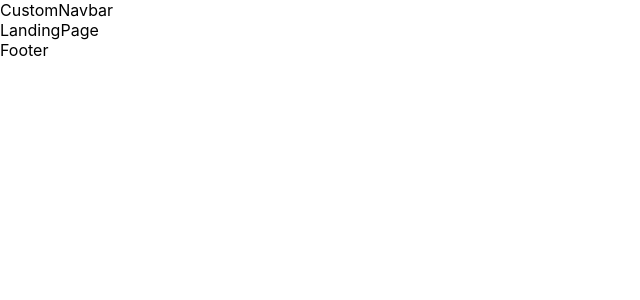
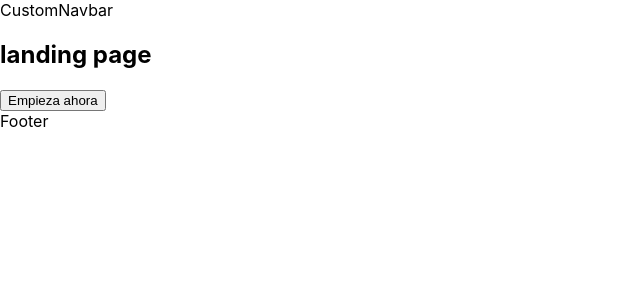
Before and after one commit to JesusAFD19/Smart_Factory, a React (Create React App) app in the folder frontend/: page / in a window 1280 px wide. Shown: the top 300 px of the page, without its empty margins (0-640 px from the left). Built offline with nearby package versions, Linux system fonts and the light colour scheme.

Commit message:
[ROUTE] link to form page added

```diff
--- a/frontend/src/routes/LandingPage.jsx
+++ b/frontend/src/routes/LandingPage.jsx
@@ -1,11 +1,16 @@
 import { CustomNavbar } from '../components/CustomNavbar'
+import { CustomButton } from '../components/CustomButton'
 import { Footer } from '../components/Footer'
+import { Link } from 'react-router-dom';
 
 export const LandingPage = () => {
   return (
     <section id='Landing'>
       <CustomNavbar/>
-      <div>LandingPage</div>
+      <div>
+        <h2>landing page</h2>
+        <Link to='/build'><CustomButton text={"Empieza ahora"}/></Link>
+      </div>
       <Footer/>
     </section>
   )
```
